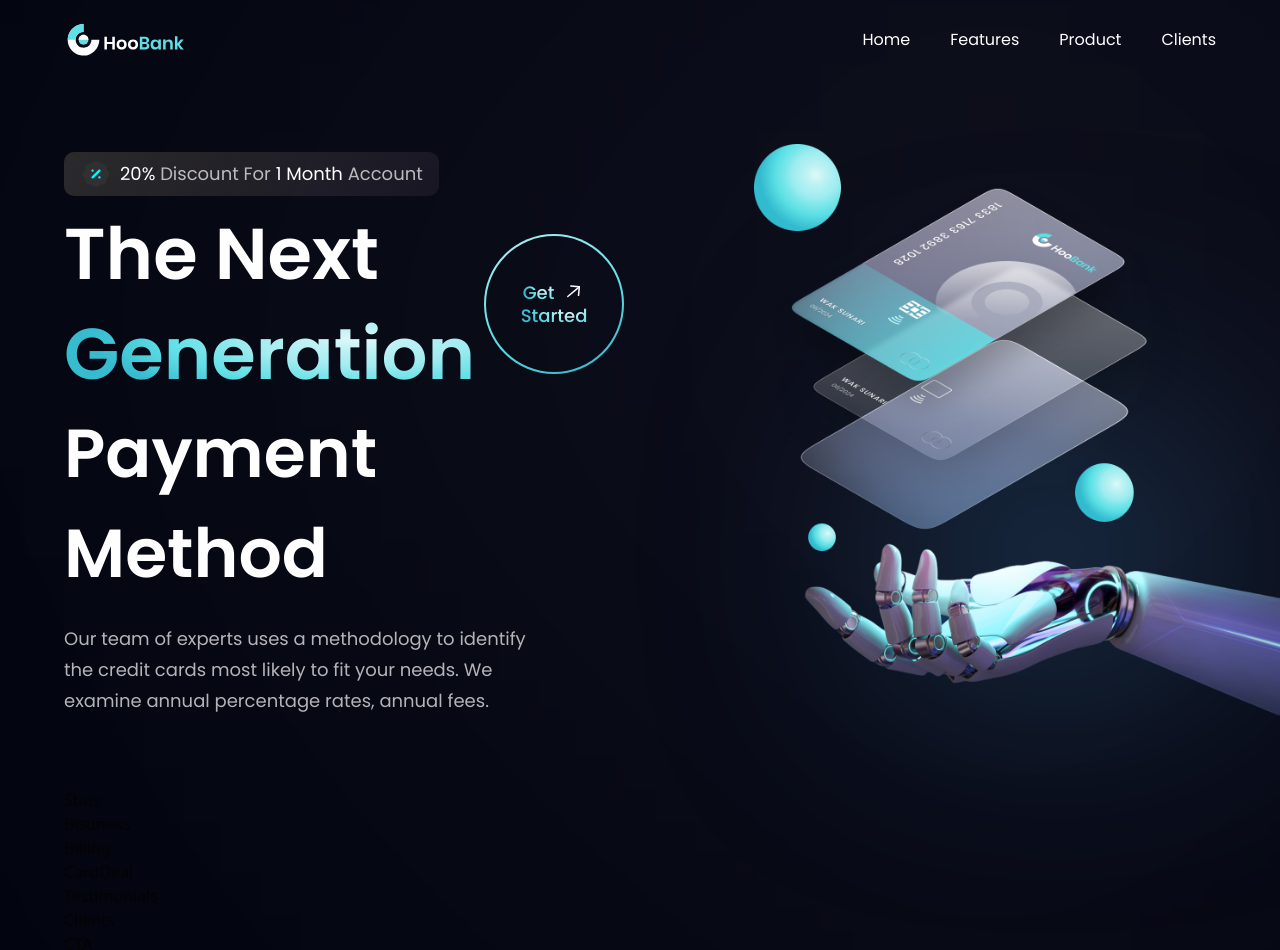
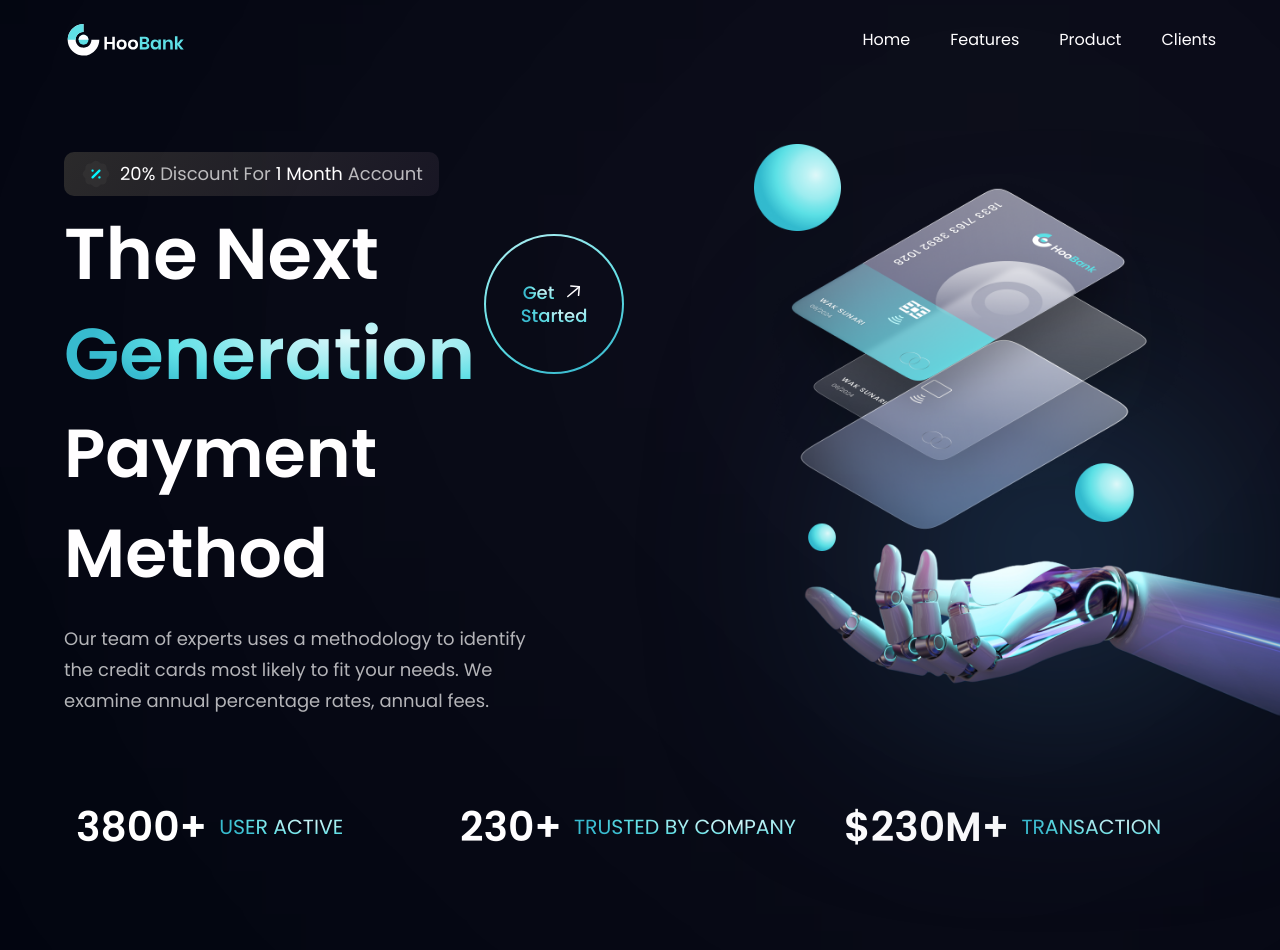
Before and after one commit to herisusantoarismann/react-landingpage, a React (Create React App) app: page / in a window 1280 px wide. Shown: the top 950 px of the page. Built offline with nearby package versions, Linux system fonts and the light colour scheme.

Commit message:
Add stats section

```diff
--- a/src/components/Navbar.tsx
+++ b/src/components/Navbar.tsx
@@ -1,6 +1,6 @@
 import React from "react";
 import { close, logo, menu } from "../assets";
-import { navLinks } from "../constants";
+import { INavLink, navLinks } from "../constants";
 
 const Navbar = () => {
   const [toggle, setToggle] = React.useState<boolean>(false);
@@ -9,7 +9,7 @@
     <nav className="w-full flex py-6 justify-between items-center navbar">
       <img src={logo} alt="logo" className="w-[124px] h-[32px]" />
       <ul className="list-none sm:flex hidden justify-end items-center flex-1">
-        {navLinks.map((nav, index) => (
+        {navLinks.map((nav: INavLink, index: number) => (
           <li
             key={nav.id}
             className={`font-poppins font-normal cursor-pointer text-[16px] ${
@@ -33,7 +33,7 @@
           } p-6 bg-black-gradient absolute top-20 right-0 mx-4 my-2 min-w-[140px] rounded-xl sidebar`}
         >
           <ul className="list-none flex flex-col justify-end items-center flex-1">
-            {navLinks.map((nav, index) => (
+            {navLinks.map((nav: INavLink, index: number) => (
               <li
                 key={nav.id}
                 className={`font-poppins font-normal cursor-pointer text-[16px] ${
--- a/src/components/Stats.tsx
+++ b/src/components/Stats.tsx
@@ -1,7 +1,27 @@
 import React from "react";
+import styles from "../style";
+import { IStat, stats } from "../constants";
 
 const Stats = () => {
-  return <div>Stats</div>;
+  return (
+    <section
+      className={`${styles.flexCenter} flex-row flex-wrap sm:mb-20 mb-6`}
+    >
+      {stats.map((stat: IStat) => (
+        <div
+          key={stat.id}
+          className={`flex-1 flex justify-start items-center flex-row m-3`}
+        >
+          <h4 className="font-poppins font-semibold xs:text-[40.89px] text-[30.89px] xs:leading-[53.16px] leading-[43.16px] text-white">
+            {stat.value}
+          </h4>
+          <p className="font-poppins font-normal xs:text-[20.45px] text-[15.45px] xs:leading-[26.58px] leading-[21.58px] text-gradient uppercase ml-3">
+            {stat.title}
+          </p>
+        </div>
+      ))}
+    </section>
+  );
 };
 
 export default Stats;
```
Also changed, not shown: src/constants/index.ts (+8 -8 lines).
